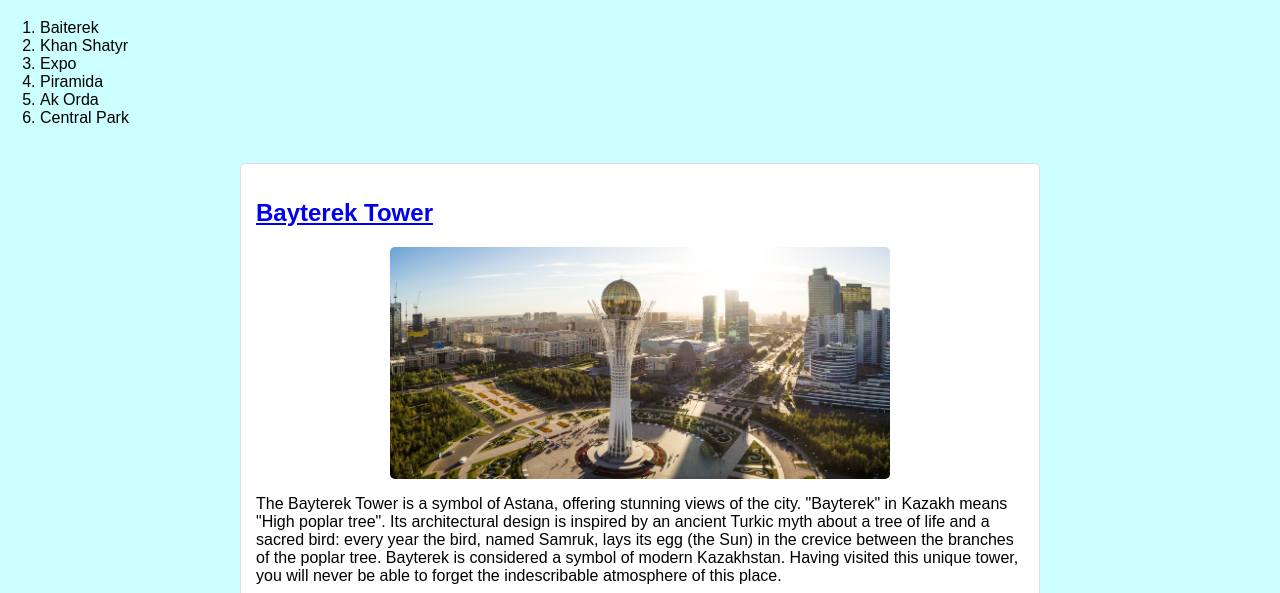
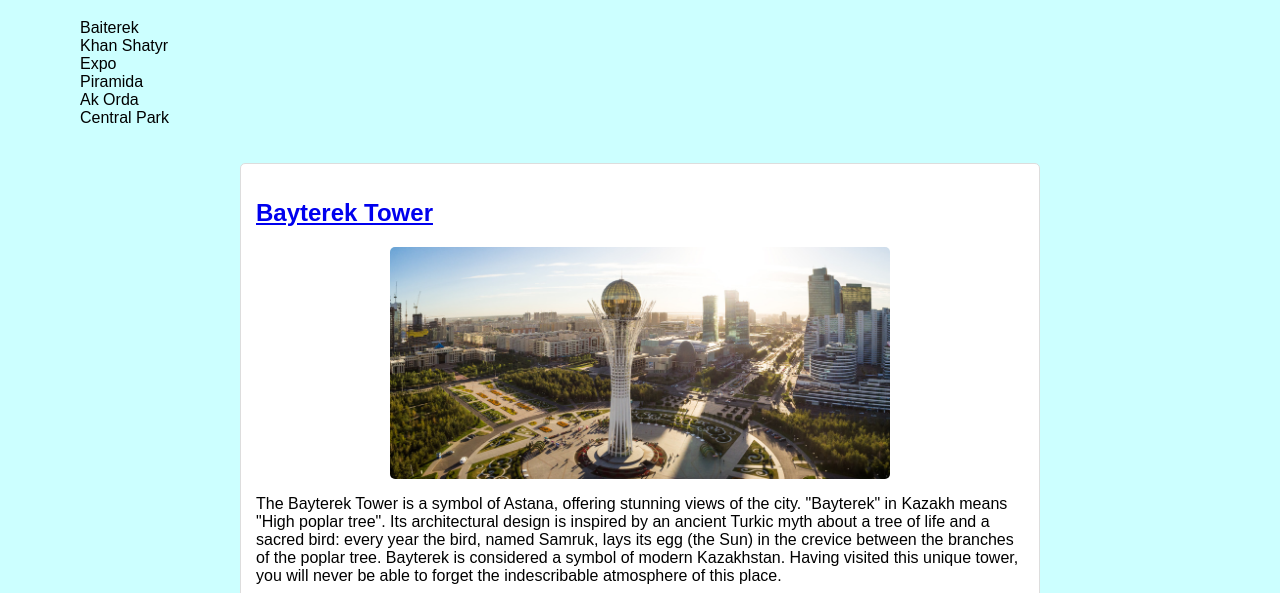
Before and after one commit to satina506/sights, a plain HTML site: page index.html in a window 1280 px wide. Shown: the part 207-800 px from the top of the page. Drawn offline with Linux system fonts and the light colour scheme.

Commit message:
Update index.html

```diff
--- a/index.html
+++ b/index.html
@@ -23,14 +23,14 @@ background-color:#CCFFFF;
 </header>
 
 <h1> Navigation </h1>
-<ol>
-   <li> Baiterek </li>
-     <li> Khan Shatyr </li>
-     <li> Expo </li>
-     <li> Piramida </li>
-     <li> Ak Orda </li>
-     <li> Central Park </li>
-</ol>
+<ul>
+   <ol> Baiterek </ol>
+     <ol> Khan Shatyr </ol>
+     <ol> Expo </ol>
+     <ol> Piramida </ol>
+     <ol> Ak Orda </ol>
+     <ol> Central Park </ol>
+</ul>
 
 <main>
 <section id="bayterek">
```
